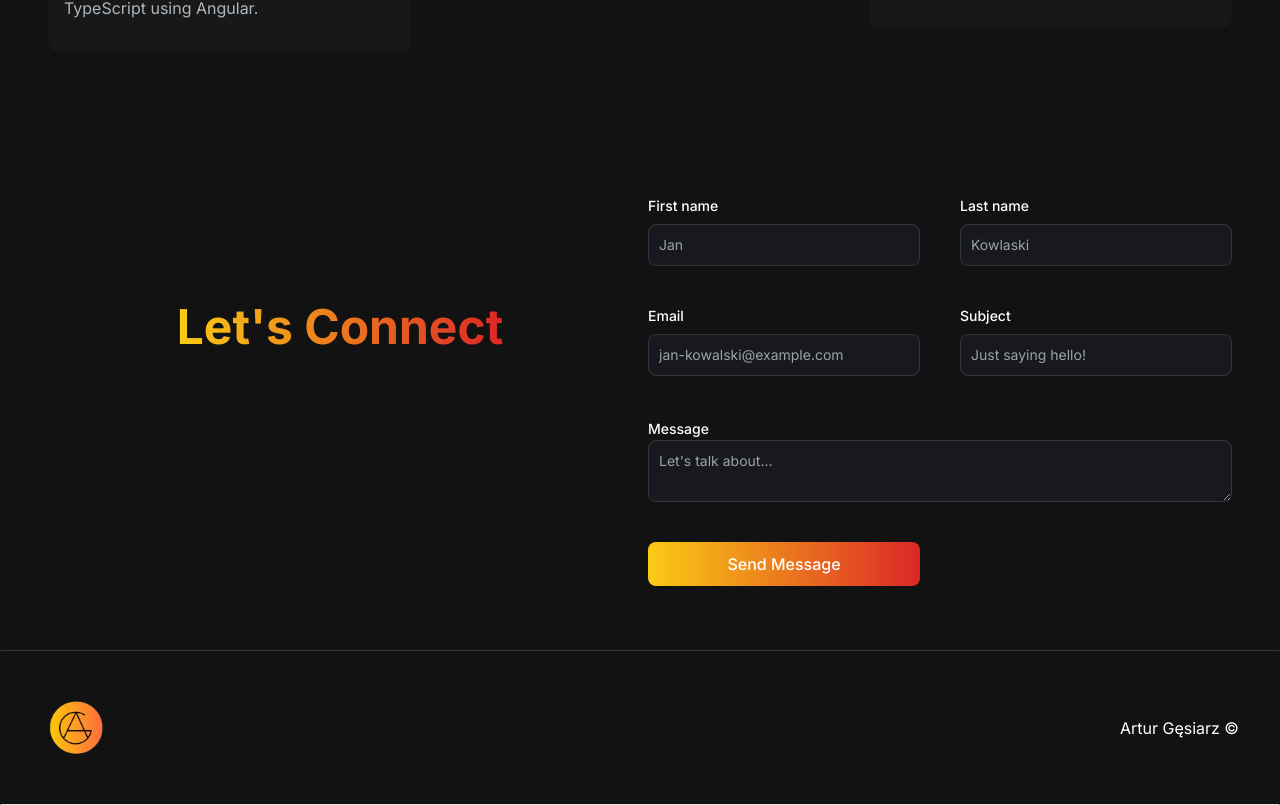
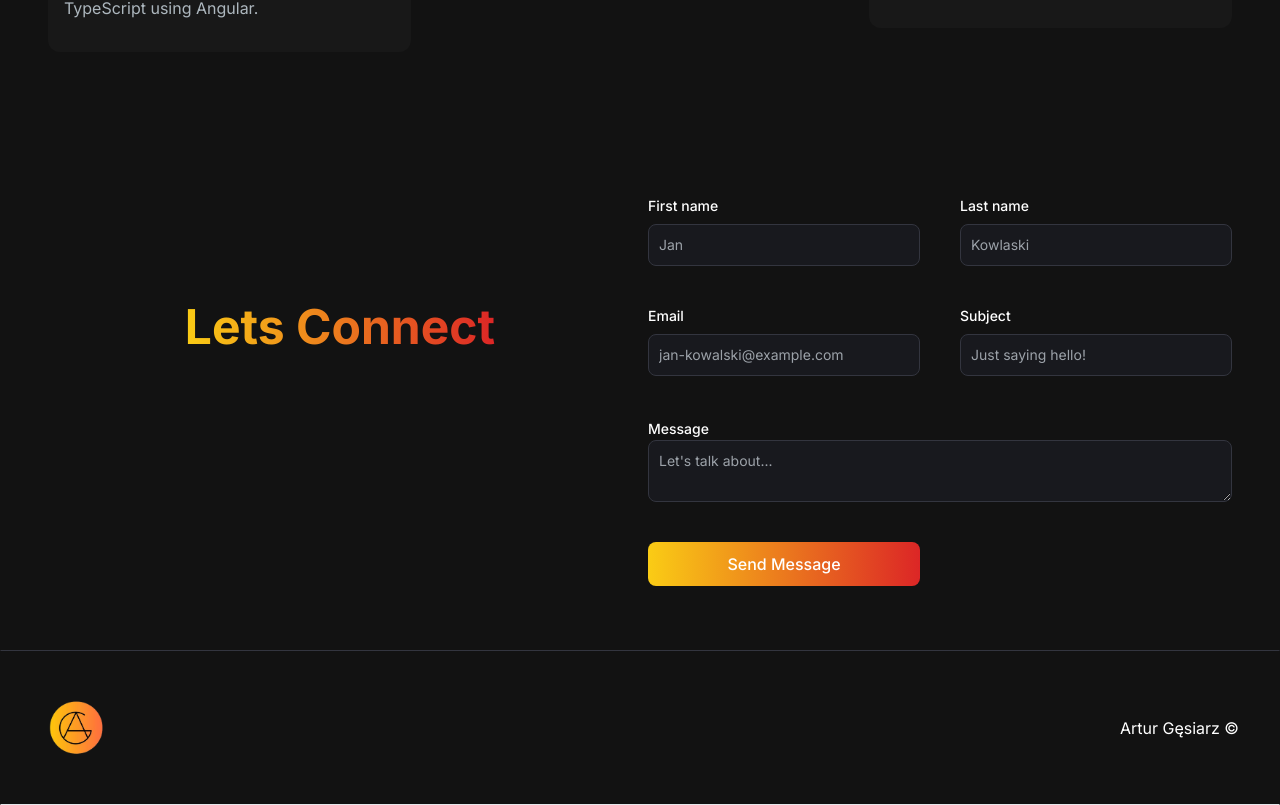
Before and after one commit to arturgesiarz/arturgesiarz.pl, a Next.js app: page / in a window 1280 px wide. Shown: the part 2815-3620 px from the top of the page. Built offline with nearby package versions, Linux system fonts and the light colour scheme.

Commit message:
Deleted quote

```diff
--- a/src/app/components/EmailSection.jsx
+++ b/src/app/components/EmailSection.jsx
@@ -42,7 +42,7 @@ const EmailSection = () => {
     >
       <div className="flex flex-col items-center justify-center">
         <h5 className="font-bold mb-32 text-transparent text-5xl bg-clip-text bg-gradient-to-r from-primary-400 to-secondary-600 ">
-          <p>Let's Connect</p>
+          <p>Lets Connect</p>
         </h5>
       </div>
       <div>
```
